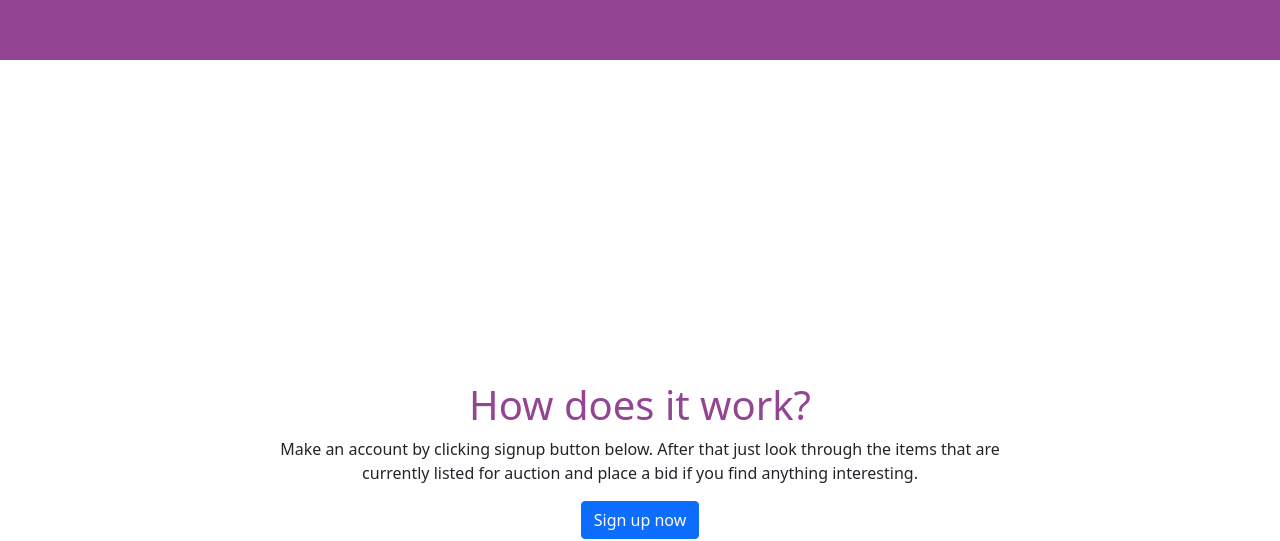
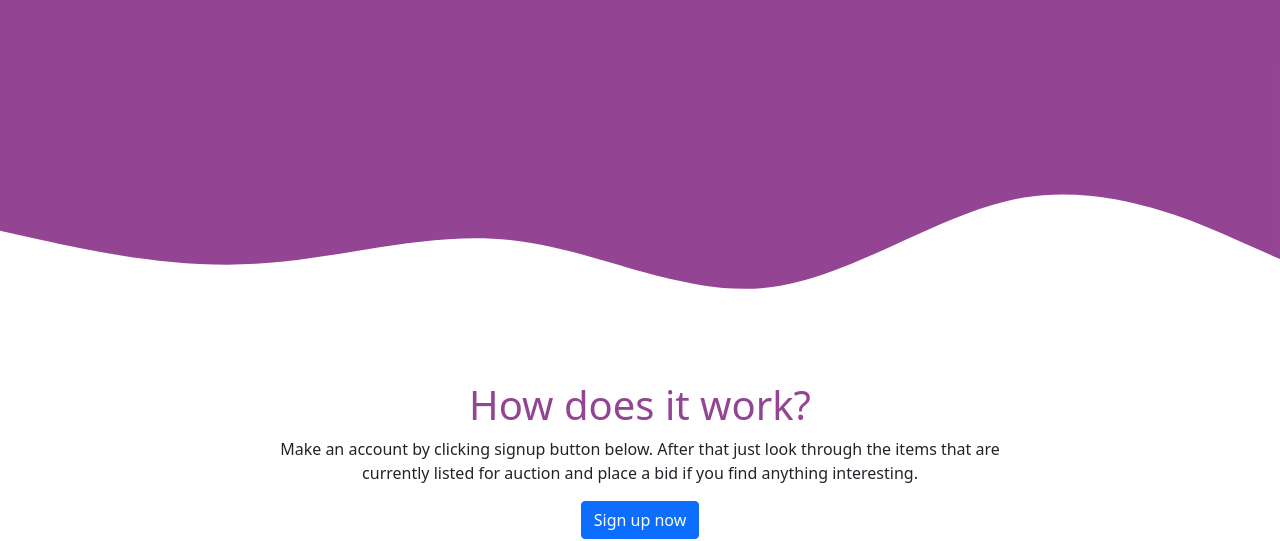
Before and after one commit to Sowmiya-Mani/frontend, a React (Create React App) app: page / in a window 1280 px wide. Shown: the part 740-1281 px from the top of the page. Built offline with nearby package versions, Linux system fonts and the light colour scheme.

Commit message:
Added decorative wave to the homepage

```diff
--- a/src/routes/Home/MiddleSection/MiddleSection.jsx
+++ b/src/routes/Home/MiddleSection/MiddleSection.jsx
@@ -1,10 +1,12 @@
 import React from "react";
 import { Button } from "react-bootstrap";
+import { ReactComponent as Waves } from "./../../../images/wave.svg";
 import styles from "./MiddleSection.module.scss";
 
 function MiddleSection() {
   return (
     <div className={styles.wrapper}>
+      <Waves className={styles.waves} />
       <h1 className={styles.header}>How does it work?</h1>
       <p className={styles.paragraph}>
         Make an account by clicking signup button below. After that just look
--- a/src/routes/Home/MiddleSection/MiddleSection.module.scss
+++ b/src/routes/Home/MiddleSection/MiddleSection.module.scss
@@ -13,6 +13,11 @@
   color: $primary;
 }
 
+.waves {
+  position: absolute;
+  top: 100vh;
+}
+
 .paragraph {
   margin-left: 20vw;
   margin-right: 20vw;
```
